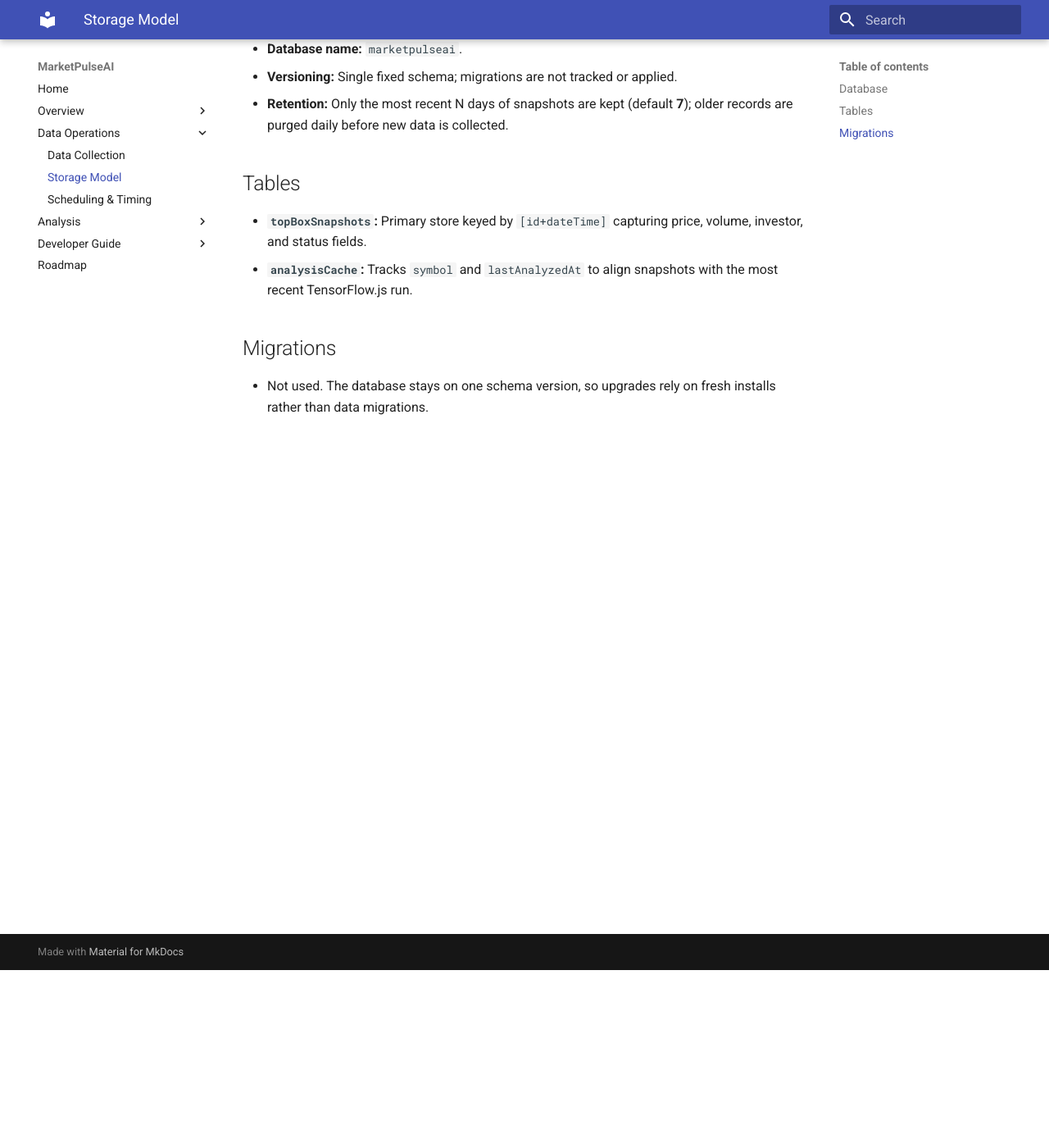
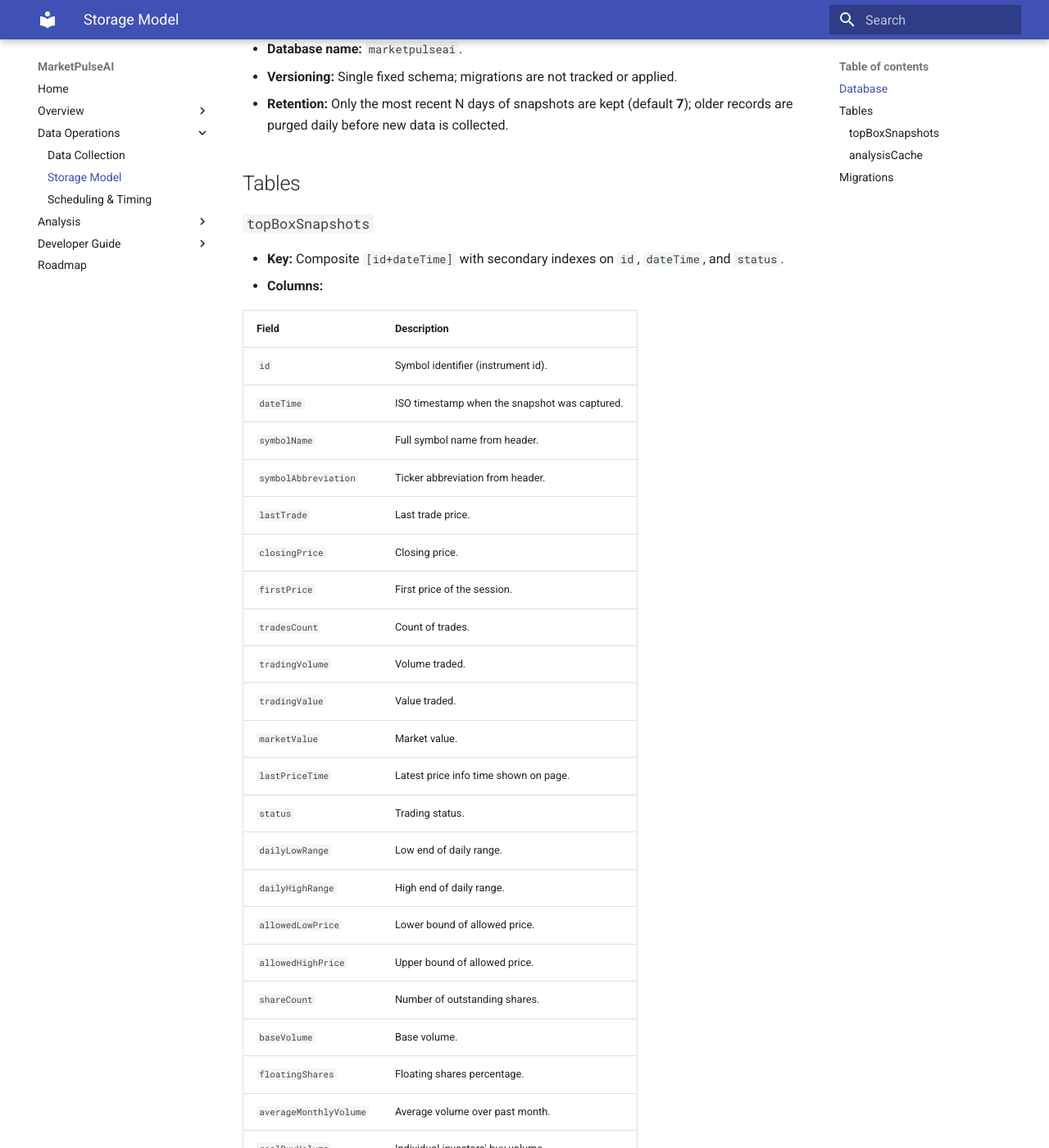
Before and after one commit to shari-ar/MarketPulseAI, an MkDocs documentation site: the page built from docs/storage.md, in a window 1280 px wide and 1400 px high, scrolled down 217 px. Shown: the whole window at 82% size. Built offline with MkDocs 1.6.1 and Material for MkDocs 9.7.7, drawn with Linux system fonts in a browser that asks for light colours; some of the changed text lies outside the part shown.

Commit message:
Document storage table columns

```diff
--- a/docs/storage.md
+++ b/docs/storage.md
@@ -9,8 +9,56 @@
 
 ## Tables
 
-- **`topBoxSnapshots`:** Primary store keyed by `[id+dateTime]` capturing price, volume, investor, and status fields.
-- **`analysisCache`:** Tracks `symbol` and `lastAnalyzedAt` to align snapshots with the most recent TensorFlow.js run.
+### `topBoxSnapshots`
+
+- **Key:** Composite `[id+dateTime]` with secondary indexes on `id`, `dateTime`, and `status`.
+- **Columns:**
+
+| Field                  | Description                                   |
+| ---------------------- | --------------------------------------------- |
+| `id`                   | Symbol identifier (instrument id).            |
+| `dateTime`             | ISO timestamp when the snapshot was captured. |
+| `symbolName`           | Full symbol name from header.                 |
+| `symbolAbbreviation`   | Ticker abbreviation from header.              |
+| `lastTrade`            | Last trade price.                             |
+| `closingPrice`         | Closing price.                                |
+| `firstPrice`           | First price of the session.                   |
+| `tradesCount`          | Count of trades.                              |
+| `tradingVolume`        | Volume traded.                                |
+| `tradingValue`         | Value traded.                                 |
+| `marketValue`          | Market value.                                 |
+| `lastPriceTime`        | Latest price info time shown on page.         |
+| `status`               | Trading status.                               |
+| `dailyLowRange`        | Low end of daily range.                       |
+| `dailyHighRange`       | High end of daily range.                      |
+| `allowedLowPrice`      | Lower bound of allowed price.                 |
+| `allowedHighPrice`     | Upper bound of allowed price.                 |
+| `shareCount`           | Number of outstanding shares.                 |
+| `baseVolume`           | Base volume.                                  |
+| `floatingShares`       | Floating shares percentage.                   |
+| `averageMonthlyVolume` | Average volume over past month.               |
+| `realBuyVolume`        | Individual investors' buy volume.             |
+| `realSellVolume`       | Individual investors' sell volume.            |
+| `legalBuyVolume`       | Institutional buy volume.                     |
+| `legalSellVolume`      | Institutional sell volume.                    |
+| `totalBuyVolume`       | Combined buy volume.                          |
+| `totalSellVolume`      | Combined sell volume.                         |
+| `realBuyCount`         | Individual buy orders count.                  |
+| `realSellCount`        | Individual sell orders count.                 |
+| `legalBuyCount`        | Institutional buy orders count.               |
+| `legalSellCount`       | Institutional sell orders count.              |
+| `totalBuyCount`        | Combined buy orders count.                    |
+| `totalSellCount`       | Combined sell orders count.                   |
+
+### `analysisCache`
+
+- **Key:** `symbol`.
+- **Columns:**
+
+| Field            | Description                                    |
+| ---------------- | ---------------------------------------------- |
+| `symbol`         | Symbol identifier tied to stored snapshots.    |
+| `lastAnalyzedAt` | ISO timestamp of the most recent analysis run. |
 
 ## Migrations
 
```
